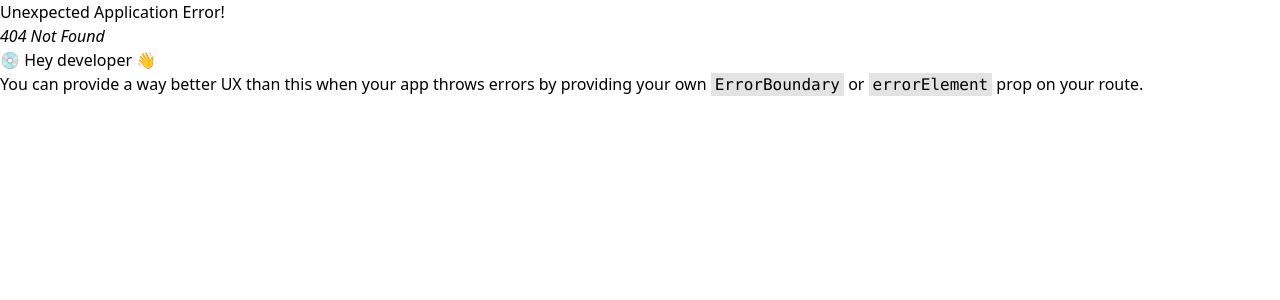
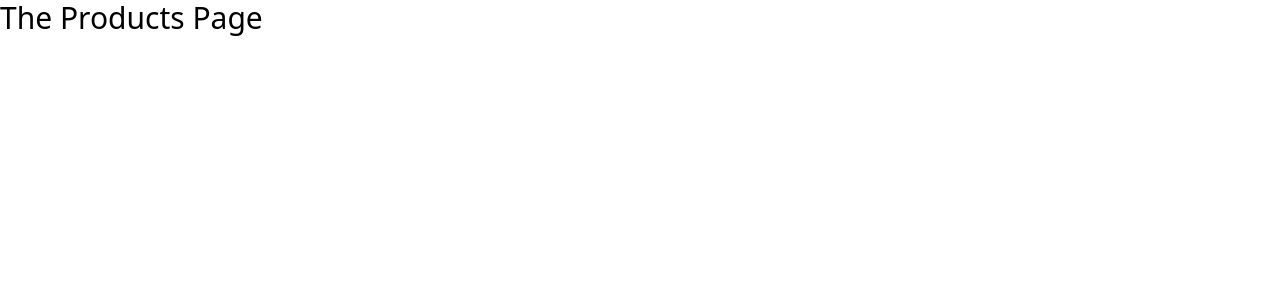
Before and after one commit to kkw855/react-tutorial, a React (Vite) app: page /products in a window 1280 px wide. Before the commit this address had no page. Shown: the top 300 px of the page. Built offline with nearby package versions, Linux system fonts and the light colour scheme.

Commit message:
✨ feat: products 페이지 추가

```diff
--- a/src/App.tsx
+++ b/src/App.tsx
@@ -1,8 +1,12 @@
 import { createBrowserRouter, RouterProvider } from 'react-router-dom'
 
 import Home from '@pages/Home.tsx'
+import Products from '@pages/Products.tsx'
 
-const router = createBrowserRouter([{ path: '/', element: <Home /> }])
+const router = createBrowserRouter([
+  { path: '/', element: <Home /> },
+  { path: '/products', element: <Products /> },
+])
 
 const App = () => {
   return <RouterProvider router={router} />
--- /dev/null
+++ b/src/pages/Products.tsx
@@ -0,0 +1,5 @@
+const ProductsPage = () => {
+  return <h1 className='text-3xl'>The Products Page</h1>
+}
+
+export default ProductsPage
```
